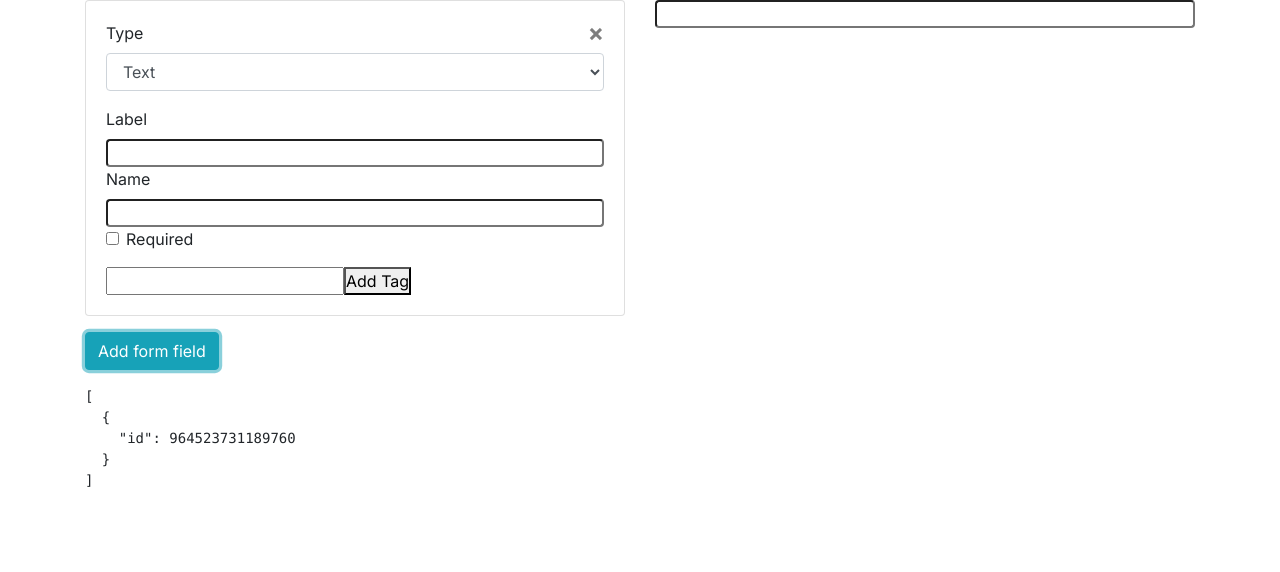
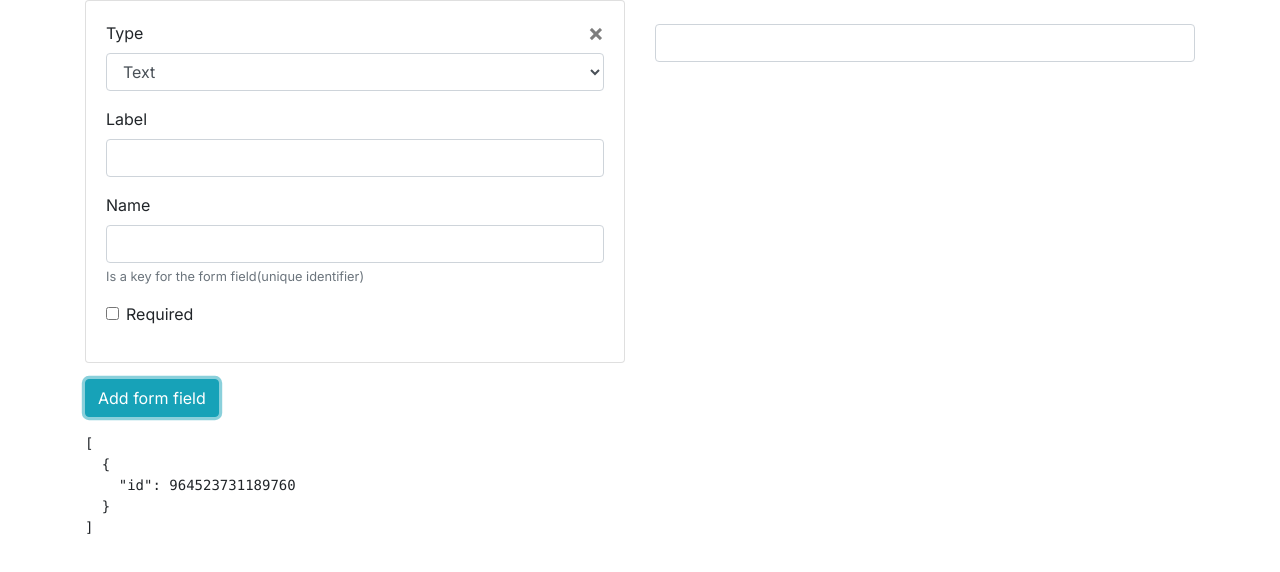
Before and after one commit to mukti107/react-form-builder, a React (Vite) app: page / in a window 1280 px wide. Both pictures are taken after a click on the button "Add form field". Shown: the top 572 px of the page. Built offline with nearby package versions, Linux system fonts and the light colour scheme.

Commit message:
restore bootstrap input field

```diff
--- a/src/App.tsx
+++ b/src/App.tsx
@@ -7,6 +7,7 @@ import '../index.css';
 const fieldSchema: FormSchema = [
   {type: 'select', label: 'Type', name: 'type', options: [
     {label: 'Text', value: 'input'},
+    {label: 'Tag', value: 'tag'},
     {label: 'Select', value: 'select'},
     {label: 'Image select', value: 'image-select'},
     {label: 'Checkbox(True/False)', value: 'checkbox'},
@@ -42,11 +43,6 @@ const fieldSchema: FormSchema = [
       {type: 'input', label: 'Value', name: 'value'},
     ],
     visible: ['type', '=', 'image-select'],
-  },
-  {
-    type: 'tag',
-    name: 'tag',
-    label: 'Tag',
   }
 ];
 
--- a/src/FormGenerator/fields/InputField.tsx
+++ b/src/FormGenerator/fields/InputField.tsx
@@ -1,81 +1,23 @@
-// import { FieldProps } from 'formik';
-// import { get, isEmpty } from 'lodash';
-// import React from 'react';
-// import { InputFieldSchema } from '../../types/FormSchema';
+import { FieldProps } from 'formik';
+import { get, isEmpty } from 'lodash';
+import React from 'react';
+import { InputFieldSchema } from '../../types/FormSchema';
 
 
-// const InputField: React.FunctionComponent<InputFieldSchema&FieldProps> = (props) => {
-//     const { type, label, hint, field, placeholder, form: { errors } } = props;
-//     const error = get(errors, field.name);
-//     const isInvalid = !isEmpty(error);
-//     return (
-//         <div className="form-group">
-//             <label>{label}</label>
-//             <input type={type} className={`form-control ${isInvalid && 'is-invalid'}`} placeholder={placeholder} {...field} />
-//             {error && <div className="invalid-feedback">
-//                 {String(error)}
-//             </div>}
-//             {hint && <small className="form-text text-muted">{hint}</small>}
-//         </div>
-//     );
-// }
-
-// export default InputField;
-
-import React, { useState } from 'react';
-import { useField, FieldMetaProps, FieldHelperProps, FieldProps } from 'formik';
-import styled from 'styled-components';
-import { space, color, layout, typography } from 'styled-system';
-
-interface TextInputProps {
-  id?: string;
-  label?: string;
-  success?: string;
+const InputField: React.FunctionComponent<InputFieldSchema&FieldProps> = (props) => {
+    const { type, label, hint, field, placeholder, form: { errors } } = props;
+    const error = get(errors, field.name);
+    const isInvalid = !isEmpty(error);
+    return (
+        <div className="form-group">
+            <label>{label}</label>
+            <input type={type} className={`form-control ${isInvalid && 'is-invalid'}`} placeholder={placeholder} {...field} />
+            {error && <div className="invalid-feedback">
+                {String(error)}
+            </div>}
+            {hint && <small className="form-text text-muted">{hint}</small>}
+        </div>
+    );
 }
 
-const InputWrapper = styled.div<TextInputProps>({
-  position: 'relative',
-},
-space,
-layout
-);
-
-const StyledInput = styled.input<TextInputProps>({
-  width: '100%',
-  borderRadius: '4px',
-  '&:focus': {
-    outline: 'none',
-    borderColor: '#2196f3'
-  },
-},
-space,
-color,
-typography
-  );
-
-const ErrorText = styled.p<TextInputProps>({
-        position: 'absolute',
-        bottom: '-1.5rem',
-        left: 0,
-    },
-    space,
-    color,
-    typography
-);
-
-const TextInput: React.FC<TextInputProps & FieldProps> = (props) => {
-    const { label } = props;
-    const [field, meta] = useField(props.field.name);
-
-  return (
-    <InputWrapper {...props}>
-      {label && <label htmlFor={props.id || props.field.name}>{label}</label>}
-      <StyledInput {...field} />
-      {meta && meta.touched && meta.error && (
-        <ErrorText color="red">{meta.error}</ErrorText>
-      )}
-    </InputWrapper>
-  );
-};
-
-export default TextInput;
+export default InputField;
```
